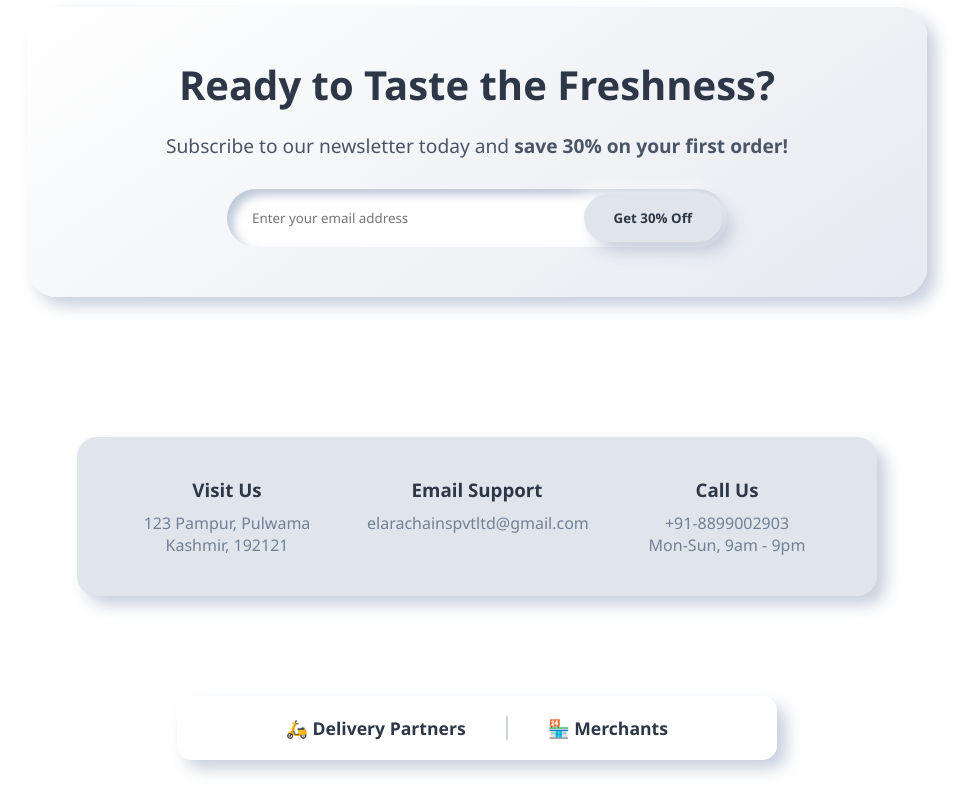
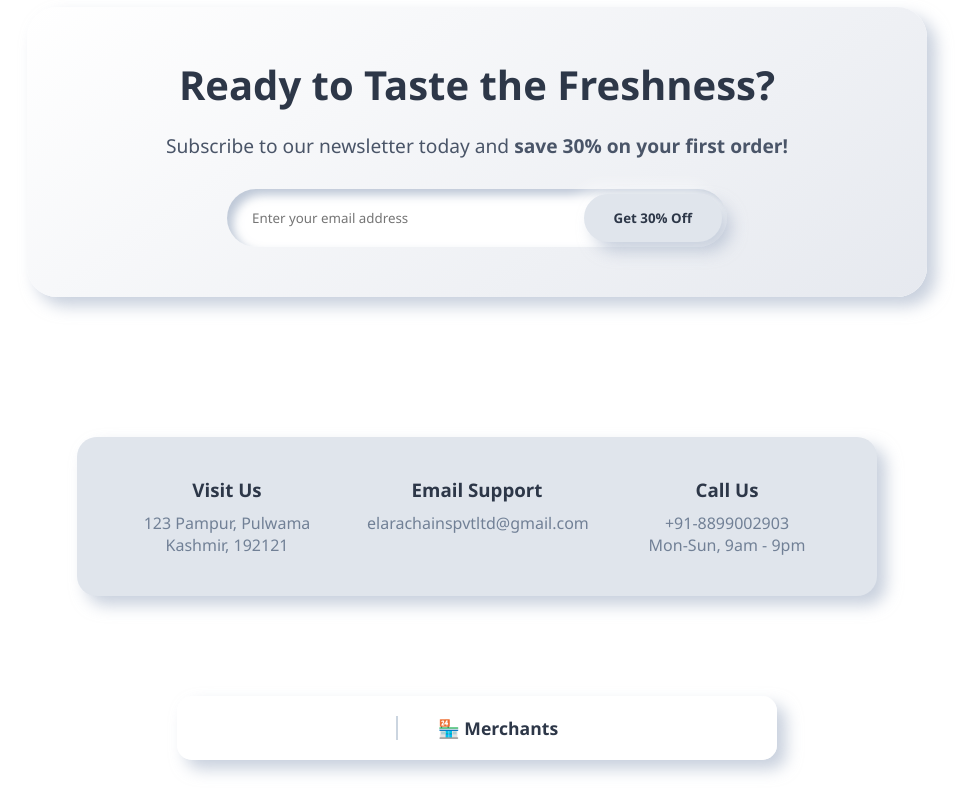
Before and after one commit to abdaal313/dailyfresh-app, a website: page index.html in a window 1280 px wide. Shown: the part 2924-3724 px from the top of the page, without its empty margins (163-1136 px from the left). Drawn offline with Linux system fonts and the light colour scheme.

Commit message:
Remove delivery partners link from navigation

```diff
--- a/index.html
+++ b/index.html
@@ -207,10 +207,6 @@
     <section id="partners-portal" style="padding: 40px 5%; position: relative; z-index: 1; text-align: center;">
         <div class="raised-panel" style="padding: 20px; border-radius: 15px; max-width: 600px; margin: 0 auto; display: flex; justify-content: center; gap: 40px; background: rgba(255, 255, 255, 0.8);">
 
-            <a href="delivery-partners.html" style="text-decoration: none; color: #2d3748; font-weight: bold; font-size: 1.1rem;">
-                🛵 Delivery Partners
-            </a>
-
             <div style="width: 2px; background: #cbd5e0;"></div>
 
             <a href="merchants.html" style="text-decoration: none; color: #2d3748; font-weight: bold; font-size: 1.1rem;">
```
